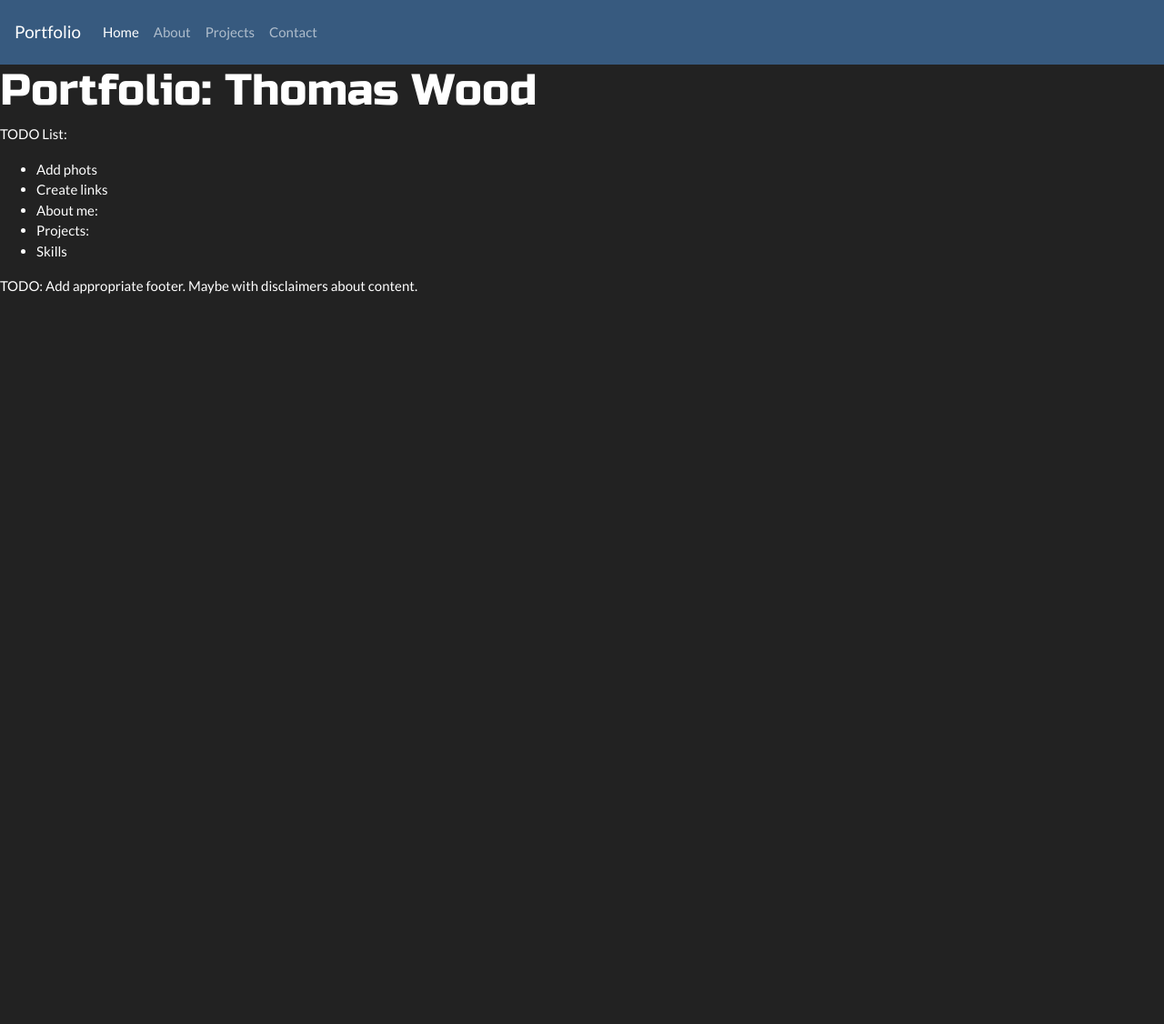
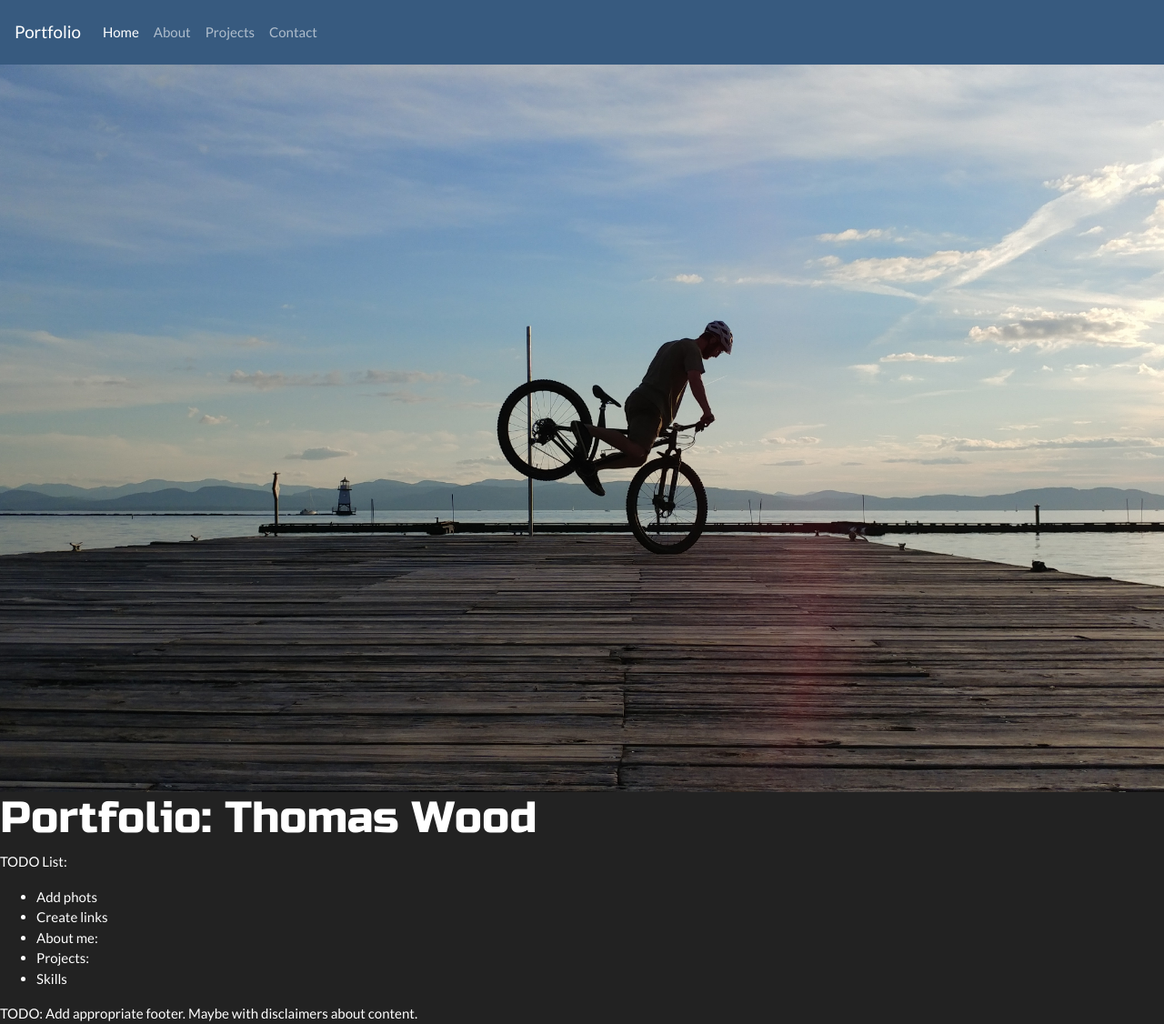
Before and after one commit to JustAnAccountForLearning/portfolio, a Flask app: page / in a window 1280 px wide. Shown: the whole page at 91% size. Before the commit the page ends 323 px from the top, so only its background shows below. Run offline with Flask 2, Linux system fonts and the light colour scheme; some libraries are stand-ins or nearby versions.

Commit message:
Add background image and update content slightly.

```diff
--- a/application.py
+++ b/application.py
@@ -1,7 +1,7 @@
 import os
 from flask import Flask, render_template
 
-application = Flask(__name__)
+application = Flask(__name__, static_url_path="/static")
 
 
 @application.route('/')
--- a/static/styles.css
+++ b/static/styles.css
@@ -1,3 +1,16 @@
-h1 {
+body, html {
+    height: 100%;
+}
+
+h1, h4 {
     font-family: 'Russo One', sans-serif;
 }
+
+.bg {
+    background-image: url('/static/images/noseroll.jpg');
+    height: 100%;
+
+    background-position: center;
+    background-repeat: no-repeat;
+    background-size: cover;
+}
--- a/templates/about.html
+++ b/templates/about.html
@@ -6,7 +6,7 @@
 <h4>About Me:</h4>
 <p></p>
 
-<h4>Concat:</h4>
+<h4>Contact:</h4>
 <div>
     <a href="https://github.com/JustAnAccountForLearning">Github</a>
     <a href="https://www.linkedin.com/in/thomas-wood-1a339a18a/">Linkedin</a>
--- a/templates/index.html
+++ b/templates/index.html
@@ -3,6 +3,7 @@
 {% block title %} Home {% endblock %}
 
 {% block main %}
+    <div class="bg"></div>
     <h1>Portfolio: Thomas Wood</h1>
 
 
```
Also changed, not shown: static/images/noseroll.jpg (added).
